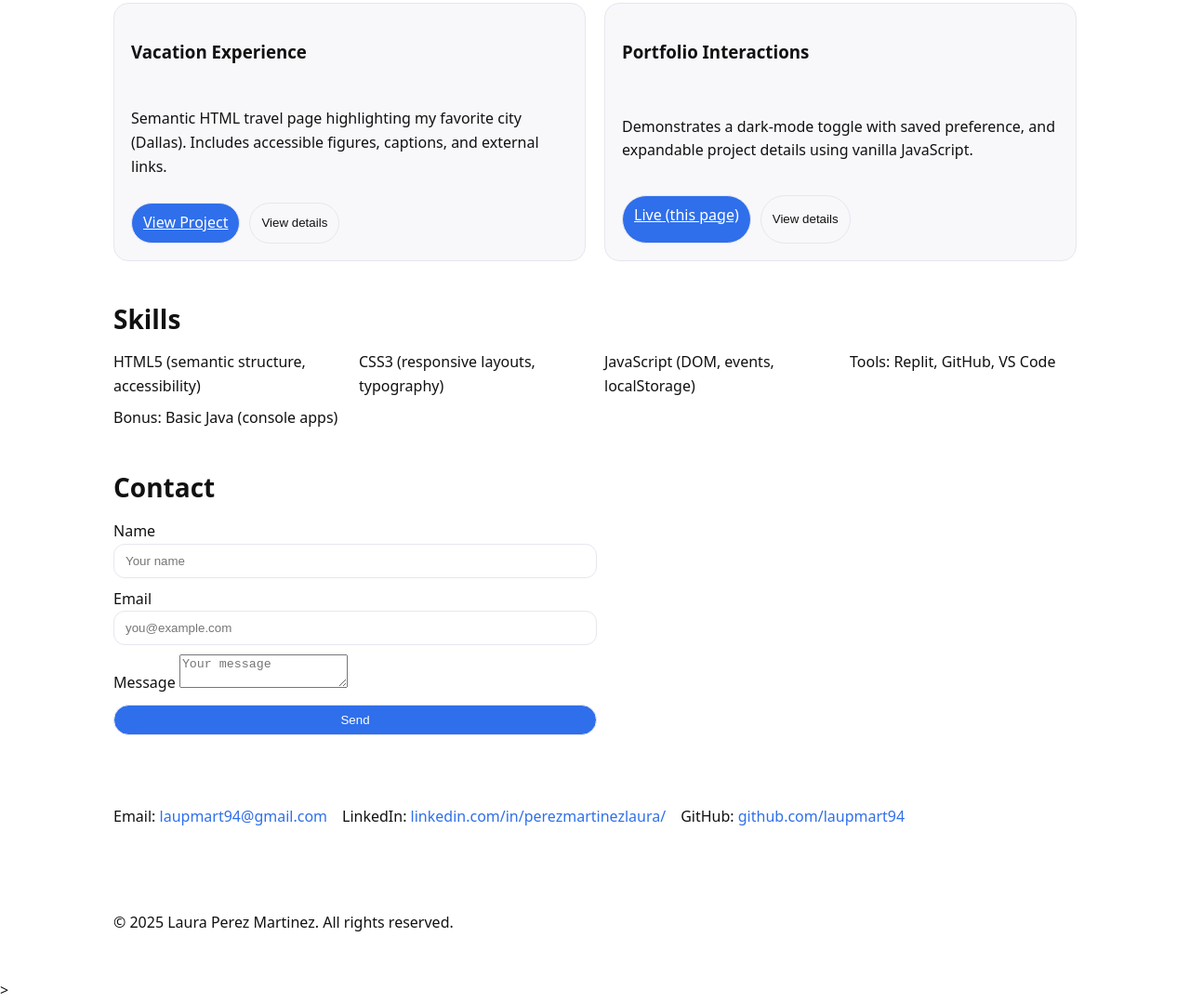
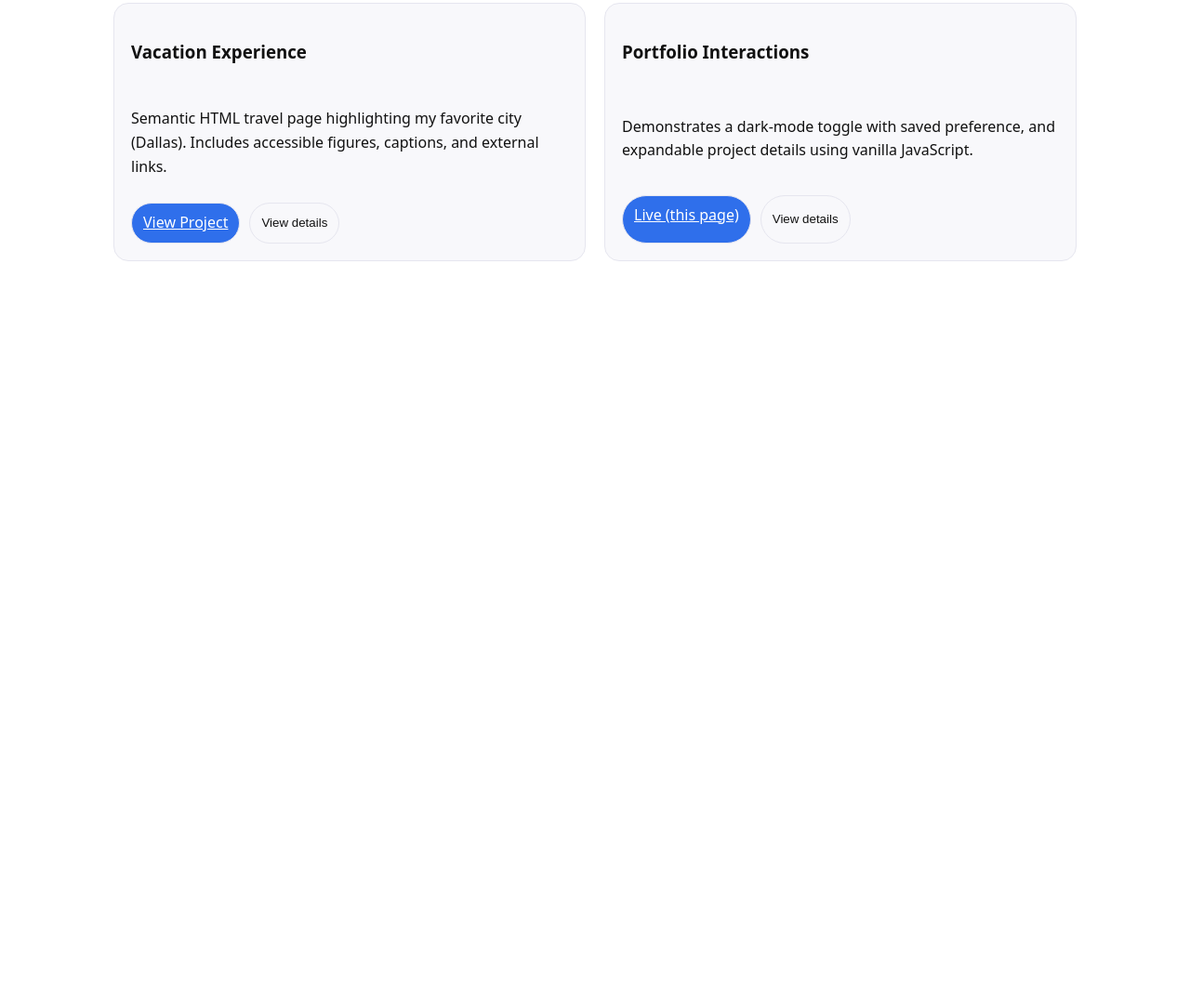
Before and after one commit to laupmart94/Portfolio, a plain HTML site: page index.html in a window 1280 px wide. Shown: the part 573-1652 px from the top of the page at 93% size. After the commit the page ends 894 px from the top, so only its background shows below. Drawn offline with Linux system fonts and the light colour scheme.

Commit message:
index.html

```diff
--- a/index.html
+++ b/index.html
@@ -21,7 +21,6 @@
       <a href="#projects">Projects</a>
       <a href="#skills">Skills</a>
       <a href="#contact">Contact</a>
-      <!-- 🌙 Dark mode toggle -->
       <button id="themeToggle" aria-pressed="false" class="btn">🌙 Dark mode</button>
     </nav>
   </header>
@@ -57,53 +56,3 @@
             <a class="btn" href="#" aria-disabled="true">Live (this page)</a>
             <button class="details-btn btn-outline" aria-expanded="false">View details</button>
           </div>
-        </article>
-      </div>
-    </section>
-
-    <section id="skills" class="section">
-      <h2>Skills</h2>
-      <ul class="skills">
-        <li>HTML5 (semantic structure, accessibility)</li>
-        <li>CSS3 (responsive layouts, typography)</li>
-        <li>JavaScript (DOM, events, localStorage)</li>
-        <li>Tools: Replit, GitHub, VS Code</li>
-        <li>Bonus: Basic Java (console apps)</li>
-      </ul>
-    </section>
-
-    <section id="contact" class="section">
-      <h2>Contact</h2>
-
-      <!-- REAL Formspree form -->
-      <form id="contactForm" action="https://formspree.io/f/xpwyvoeo" method="POST">
-        <label>Name
-          <input type="text" id="name" name="name" placeholder="Your name" required>
-        </label>
-        <label>Email
-          <input type="email" id="email" name="email" placeholder="you@example.com" required>
-        </label>
-        <label>Message
-          <textarea name="message" placeholder="Your message" required></textarea>
-        </label>
-        <input type="hidden" name="_subject" value="Portfolio Contact Message">
-        <button type="submit" class="btn">Send</button>
-        <p id="msg" class="form-msg" aria-live="polite"></p>
-      </form>
-
-      <ul class="links">
-        <li>Email: <a href="mailto:laupmart94@gmail.com">laupmart94@gmail.com</a></li>
-        <li>LinkedIn: <a href="https://www.linkedin.com/in/perezmartinezlaura/" target="_blank" rel="noopener">linkedin.com/in/perezmartinezlaura/</a></li>
-        <li>GitHub: <a href="https://github.com/laupmart94" target="_blank" rel="noopener">github.com/laupmart94</a></li>
-      </ul>
-    </section>
-  </main>
-
-  <footer class="site-footer">
-    <p>&copy; 2025 Laura Perez Martinez. All rights reserved.</p>
-  </footer>
-
-  <! Must be right before </body> >
-  <script src="script.js"></script>
-</body>
-</html>
```
